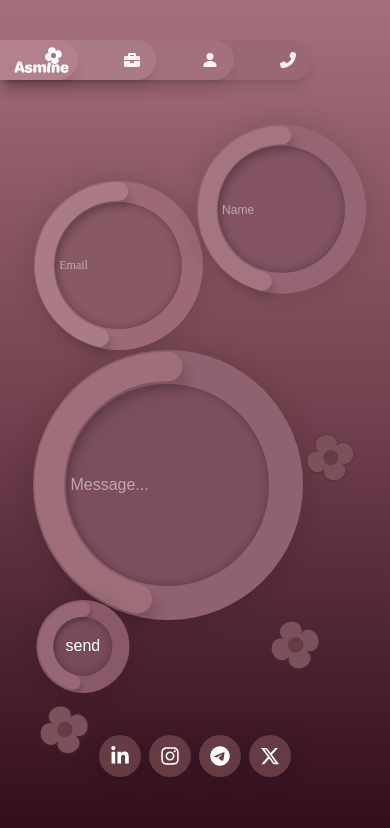
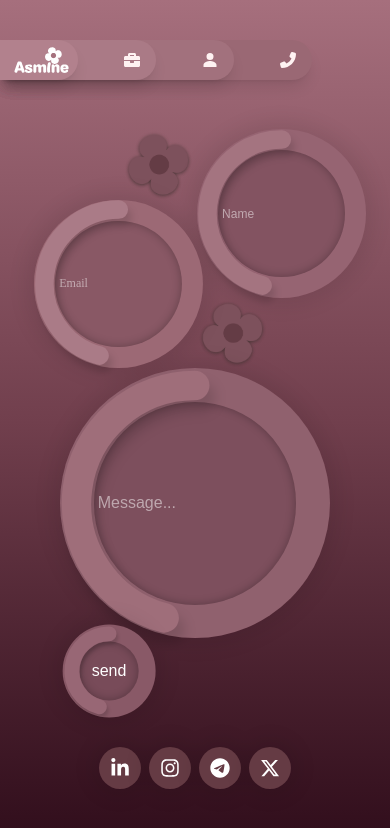
Before and after one commit to hassanzadefahime-hash/asmine, a Next.js app: page /contact in a window 390 px wide. Shown: the top 828 px of the page. Built offline with nearby package versions, Linux system fonts and the light colour scheme; what tailwind-animate would draw is missing.

Commit message:
change contact

```diff
--- a/app/contact/page.js
+++ b/app/contact/page.js
@@ -187,9 +187,11 @@ export default function contact() {
 
       <div className="mobile" id="mobile">
         <div className="flex flex-col justify-center items-center w-full h-screen">
-          <div className=" h-[24vh] flex flex-col justify-end items-center ">
-            <div className="flex   items-cenetr  justify-center gap-1">
-              <div className="w-[clamp(20vh,22vw,22vh)] aspect-square bg-[#9C6975] rounded-full  flex justify-center items-center translate-x-1/17 shadow-circle ">
+          <div className="  flex  flex-col justify-center items-center ">
+            <div className="flex  items-cenetr  justify-center gap-1 ">
+              <div className="flex flex-col justify-end items-end">
+              <div className="  bg-[url('/gol-contact-1.png')] w-[18vw] h-[18vw] bg-no-repeat bg-cover"></div>
+                <div className="w-[clamp(20vh,22vw,22vh)]  aspect-square bg-[#9C6975] rounded-full  flex  justify-center items-center translate-x-1/17 shadow-circle ">
                   <div className="w-[clamp(15vh,18vw,18vh)] aspect-square bg-[#895865] rounded-full flex justify-center items-center text-xs font-sans shadow-box">
                     <input
                       type="text"
@@ -215,9 +217,10 @@ export default function contact() {
                     </g>
                   </svg>
                 </div>
+              </div>
 
-              <div className="flex flex-col">
-                <div className="w-[clamp(20vh,23vw,23vh)] aspect-square bg-[#966472]  rounded-full flex justify-center items-center -translate-y-1/3 shadow-circle">
+              <div className="flex flex-col items-start">
+                <div className="w-[clamp(20vh,23vw,23vh)] aspect-square bg-[#966472]  rounded-full flex justify-center items-center  shadow-circle">
                   <div className="w-[clamp(15vh,18vw,18vh)] aspect-square bg-[#835361] rounded-full flex justify-center items-center text-xs font-sans shadow-box">
                     <input
                       type="text"
@@ -243,6 +246,7 @@ export default function contact() {
                     </g>
                   </svg>
                 </div>
+                <div className="  bg-[url('/gol-contact-1.png')] w-[18vw] h-[18vw] bg-no-repeat bg-cover"></div>
               </div>
             </div>
           </div>
@@ -276,8 +280,6 @@ export default function contact() {
                       </g>
                     </svg>
                   </div>
-                  <div className="  bg-[url('/gol-contact-1.png')] w-[14vw] h-[14vw] bg-no-repeat bg-cover -translate-y-1/2"></div>
-
                 </div>
                 <div className="flex flex-row items-center justify-start   w-full transform rotate-14">
                   <div className="w-[clamp(11vh,11vw,11vh)] aspect-square bg-[#895967] rounded-full  flex justify-center items-center transform -rotate-14  shadow-circle">
@@ -305,8 +307,6 @@ export default function contact() {
                   </div>
                 </div>
                 <div className="flex gap-2 items-center">
-                  <div className="  bg-[url('/gol-contact-1.png')] w-[14vw] h-[14vw] bg-no-repeat bg-cover -translate-y-1/2"></div>
-
                   <div className="w-[clamp(5vh,5vw,6vh)] aspect-square  bg-[#653b44] rounded-full shadow-circle  shadow-box flex justify-center items-center ">
                     <FaLinkedinIn className="text-xl" />
                   </div>
@@ -319,7 +319,6 @@ export default function contact() {
                   <div className="w-[clamp(5vh,5vw,6vh)] aspect-square  bg-[#653b44] rounded-full shadow-circle  shadow-box flex justify-center items-center ">
                     <FaXTwitter className="text-xl" />
                   </div>
-                  <div className="  bg-[url('/gol-contact-1.png')] w-[14vw] h-[14vw] bg-no-repeat bg-cover -translate-y-28 -translate-x-8"></div>
                 </div>
               </div>
             </div>
```
Lines whose indentation alone changed are shown as unchanged.
